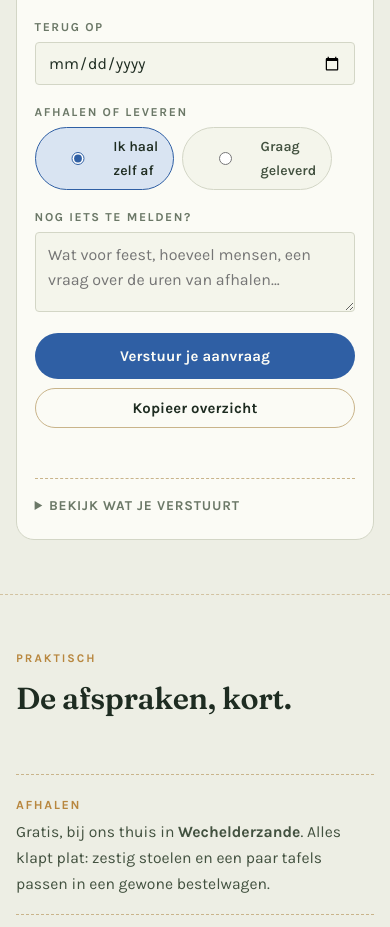
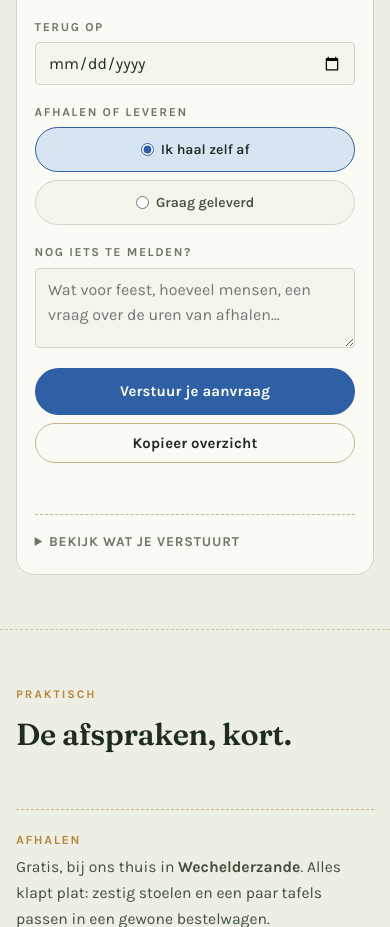
Before and after one commit to bertgoossens/tafelenstoelverhuur, a plain HTML site: page index.html in a window 390 px wide. Shown: the part 5440-6367 px from the top of the page. Drawn offline with Linux system fonts and the light colour scheme.

Commit message:
Fix radio buttons

```diff
--- a/index.html
+++ b/index.html
@@ -571,9 +571,13 @@ section{padding:clamp(3.4rem,7vw,5.6rem) 0;}
   letter-spacing:0;text-transform:none;color:var(--ink-2);
   transition:border-color .15s,background .15s,color .15s;
 }
-.radio-set input{accent-color:var(--accent);margin:0;}
+.radio-set input{accent-color:var(--accent);margin:0;width:auto;flex:0 0 auto;}
 .radio-set label:has(input:checked){
   border-color:var(--accent);background:var(--accent-soft);color:var(--ink);
+}
+@media (max-width:520px){
+  .radio-set{display:grid;grid-template-columns:1fr;gap:.5rem;}
+  .radio-set label{justify-content:center;padding:.62rem .9rem;}
 }
 
 .form-actions{display:flex;gap:.6rem;flex-wrap:wrap;margin-top:1.3rem;align-items:center;}
```
